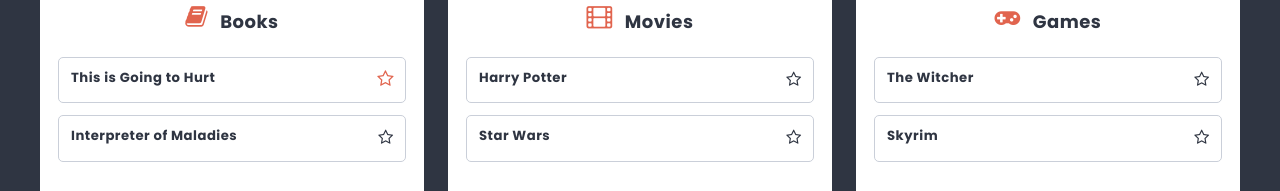
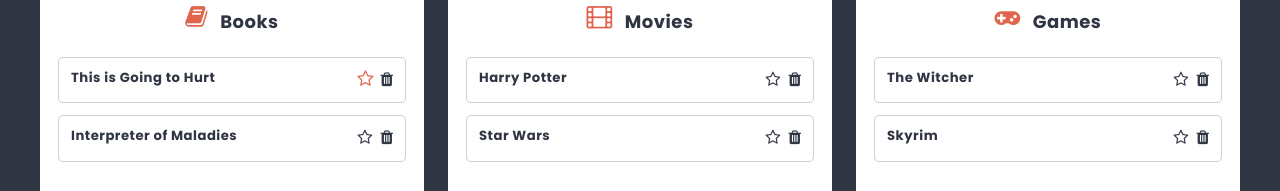
Before and after one commit to Emwook/first-react-app, a React (Create React App) app: page /list/1 in a window 1280 px wide. Shown: the part 425-616 px from the top of the page. Built offline with nearby package versions, Linux system fonts and the light colour scheme.

Commit message:
adding the remove card feature

```diff
--- a/src/components/Card/Card.js
+++ b/src/components/Card/Card.js
@@ -1,6 +1,6 @@
 import styles from './Card.module.scss'
 import { useDispatch, useSelector } from 'react-redux';
-import { checkIfFavoriteCard, toggleCardFavorite } from '../../redux/cardsRedux.js';
+import { checkIfFavoriteCard, toggleCardFavorite, deleteCard } from '../../redux/cardsRedux.js';
 import Button from '../Button/Button.js';
 
 
@@ -14,14 +14,26 @@
         dispatch(toggleCardFavorite( id ));
     };
 
+    const deleteCards = e => {
+        e.preventDefault();
+        dispatch(deleteCard( id ))
+    }
+
    return (
     <li className={styles.card}>
         {props.title}
+        <div className={styles.iconBox}>
         <form onClick={e => toggleFavorite(e)}>
         <Button className={'transparent'} isFavorite={isFavorite.length > 0} >
             <span className="fa fa-star-o" />
         </Button>
         </form>
+        <form onClick={e => deleteCards(e)}>
+        <Button className={'transparent'}>
+            <span className="fa fa-trash" />
+        </Button>
+        </form>
+        </div>
     </li>
     );
 
--- a/src/components/Card/Card.module.scss
+++ b/src/components/Card/Card.module.scss
@@ -11,3 +11,12 @@
     justify-content: space-between;
     font-weight: bold;
 }
+
+.iconBox {
+    display: flex;
+    justify-content: space-between;
+    flex-direction: row;
+    form{
+        padding-left: 8px;
+    }
+}
--- a/src/redux/cardsRedux.js
+++ b/src/redux/cardsRedux.js
@@ -12,10 +12,13 @@
 const createActionName = actionName => `app/cards/${actionName}`;
 const ADD_CARD = createActionName('ADD_CARD');
 const TOGGLE_CARD_FAVORITE = createActionName('TOGGLE_CARD_FAVORITE');
+const DELETE_CARD =  createActionName('DELETE_CARD');
 
 //action creators
 export const addCard = payload => ({ type: ADD_CARD, payload });
 export const toggleCardFavorite = payload => ({type: TOGGLE_CARD_FAVORITE, payload});
+export const deleteCard = payload => ({type: DELETE_CARD, payload});
+
 
 const cardsReducer = (statePart = [], action) => {
     switch(action.type) {
@@ -24,6 +27,8 @@
       case TOGGLE_CARD_FAVORITE:
         return statePart.map(card => (card.id === action.payload) ?
       { ...card, isFavorite: !card.isFavorite } : card);
+      case DELETE_CARD:
+        return statePart.filter(card => card.id !== action.payload);
       default:
           return statePart;
 }}
```
